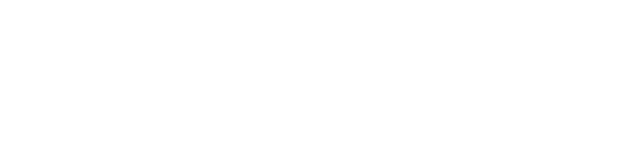
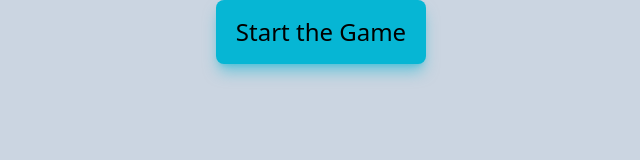
Before and after one commit to devenriq/A-Hangman_Game, a website: page src/index.html in a window 1280 px wide. Shown: the whole page, without its empty margins (319-959 px from the left). Drawn offline with nearby package versions, Linux system fonts and the light colour scheme; files that its build step writes are made by us from their sources.

Commit message:
added functionality to the button. added the array of words and the function to take one of those randomly

```diff
--- a/src/index.html
+++ b/src/index.html
@@ -5,8 +5,26 @@
     <meta http-equiv="X-UA-Compatible" content="IE=edge" />
     <meta name="viewport" content="width=device-width, initial-scale=1.0" />
     <link rel="stylesheet" href="../dist/output.css" />
-    <script src="./index.js"></script>
+    <script defer src="./index.js"></script>
     <title>Hangman Game</title>
   </head>
-  <body></body>
+  <body class="bg-slate-300 w-full h-full">
+    <div
+      id="button-hidde-hangman"
+      class="flex flex-col justify-center items-center"
+    >
+      <a href="">
+        <input
+          id="start-button"
+          type="submit"
+          value="Start the Game"
+          class="text-2xl bg-cyan-500 shadow-lg shadow-cyan-500/50 px-5 py-4 rounded-lg hover:bg-sky-700 focus:pointer-events-auto"
+        />
+      </a>
+    </div>
+    <div id="button-show-hangman">
+      <canvas id="horca" width="1200" height="860"></canvas>
+      <div id="underlined"></div>
+    </div>
+  </body>
 </html>
--- a/src/index.js
+++ b/src/index.js
@@ -0,0 +1,29 @@
+const startGameButton = document.querySelector("#start-button");
+const board = document.querySelector("#horca").getContext("2d");
+const secretWord = "";
+
+let words = [
+  "cuchara",
+  "tenedor",
+  "cuchillo",
+  "plato",
+  "olla",
+  "sartén",
+  "horno",
+  "freidora",
+  "refrigeradora",
+  "batidora",
+  "taza",
+  "vaso",
+];
+
+const chooseSecretWord = () => {
+  let word = palabras[Math.floor(Math.random() * words.length)];
+};
+
+const startGame = () => (e) => {
+  e.preventDefault();
+  startGameButton.style.display = "none";
+};
+
+startGameButton.addEventListener("click", startGame());
```
